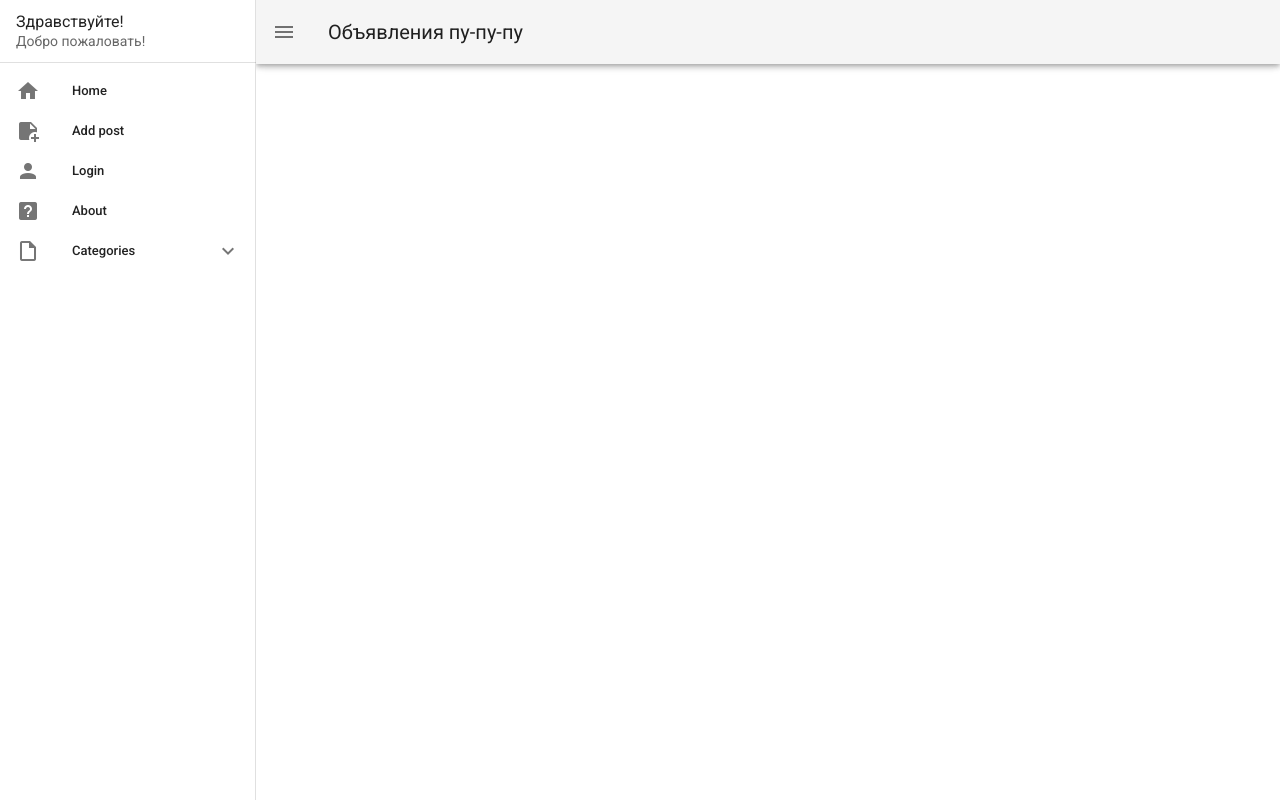
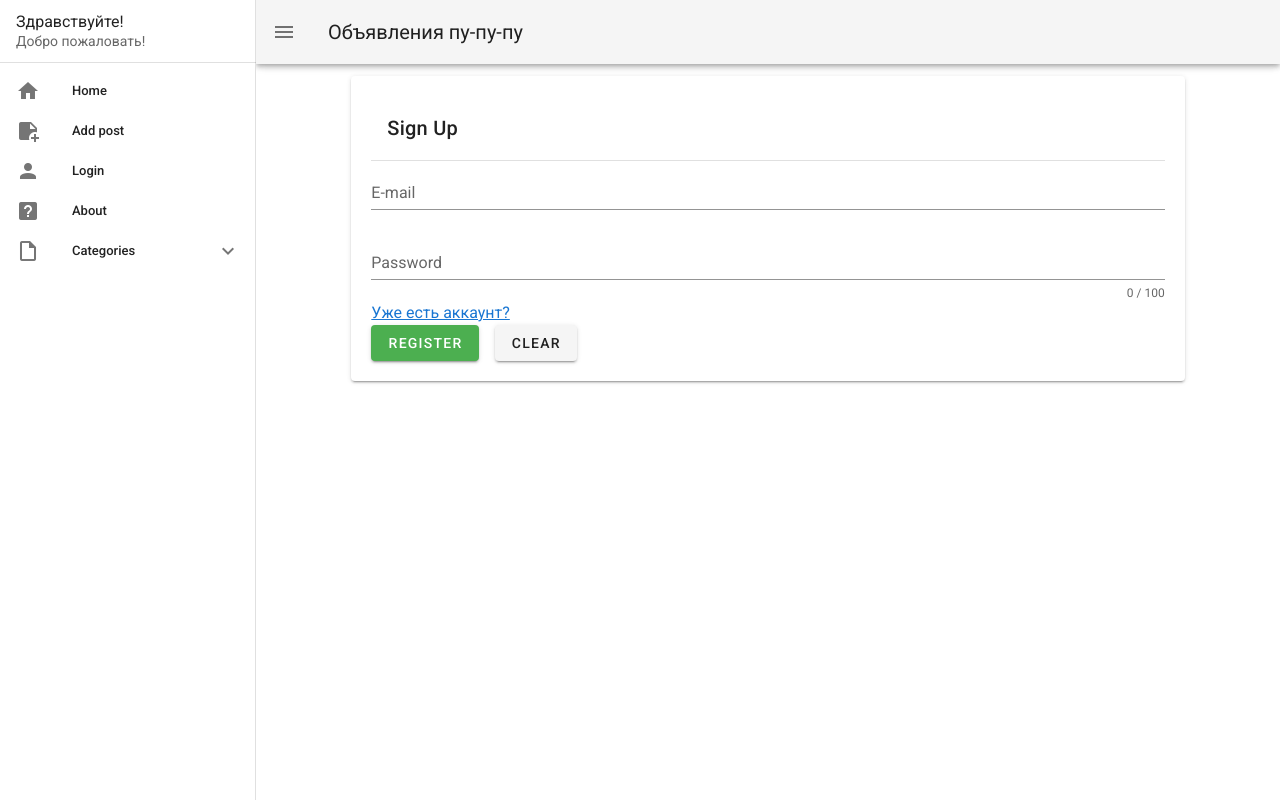
Before and after one commit to JupickGosling/kursach, a Vue app in the folder client/: page /register in a window 1280 px wide. Built offline with nearby package versions, Linux system fonts and the light colour scheme.

Commit message:
ничего не работает(((

```diff
--- a/client/src/App.vue
+++ b/client/src/App.vue
@@ -68,7 +68,6 @@
 </template>
 
 <script>
-var FormData = require('form-data');
   export default {
     data: () => ({ drawer: null,
     items: [
--- /dev/null
+++ b/client/src/auth.js
@@ -0,0 +1,9 @@
+import axios from 'axios'
+const url = "/user/register"
+
+export default class AUTH {
+    static async createUser(user){
+        const res = await axios.post(url,user);
+        return res.data;
+    }
+}
--- a/client/src/router/index.js
+++ b/client/src/router/index.js
@@ -33,6 +33,11 @@ const routes = [
     component: () => import(/* webpackChunkName: "about" */ '../views/LoginPage.vue')
   },
   {
+    path: '/register',
+    name: 'register',
+    component: () => import(/* webpackChunkName: "about" */ '../views/RegPage.vue')
+  },
+  {
     path: '/about',
     name: 'about',
     // route level code-splitting
--- a/client/src/views/LoginPage.vue
+++ b/client/src/views/LoginPage.vue
@@ -21,29 +21,25 @@
                     required
                   ></v-text-field>
 
-                  <v-select
-                    v-model="select"
-                    :items="items"
-                    :rules="[v => !!v || 'Item is required']"
-                    label="Item"
-                    required
-                  ></v-select>
-
-                  <v-checkbox
+                  <div>
+                    <v-checkbox
                     v-model="checkbox"
                     :rules="[v => !!v || 'You must agree to continue!']"
                     label="Do you agree?"
-                    required
-                  ></v-checkbox>
+                    required>
+                  </v-checkbox>
+
+                  <a href="/register">Зарегистрироваться?</a>
+                  </div>
 
                   <v-btn
+                    color="success"
                     class="mr-4"
                     @click="submit"
-                  >
-                    submit
+                  >Login
                   </v-btn>
                   <v-btn @click="reset">
-                    clear
+                    Clear
                   </v-btn>
                 </v-form>
             </v-card>
@@ -56,13 +52,6 @@
     data: () => ({
       valid: true,
       name: '',
-      select: null,
-      items: [
-        'Item 1',
-        'Item 2',
-        'Item 3',
-        'Item 4',
-      ],
       checkbox: false,
       nameRules: [
         v => !!v || 'Name is required',
@@ -80,7 +69,7 @@
       },
       reset () {
         this.$refs.form.reset()
-      },
+      }
     },
   }
 </script>
--- /dev/null
+++ b/client/src/views/RegPage.vue
@@ -0,0 +1,99 @@
+<template>
+    <v-container>
+      <v-row no-gutters>
+          <v-col sm="10" class="mx-auto">
+              <v-card class="pa-5">
+                  <v-card-title>Sign Up</v-card-title>
+                  <v-divider></v-divider>
+                  <v-form ref="form" v-model="valid" lazy-validation enctype="multipart/form-data">
+
+                    <v-text-field
+                      v-model="email"
+                      :rules="emailRules"
+                      label="E-mail"
+                      required
+                    ></v-text-field>
+
+                    <v-text-field
+                      v-model="password"
+                      :counter="(min,max)"
+                      :rules="rules"
+                      label="Password"
+                      required
+                    ></v-text-field>
+
+                    <div>
+                    <a href="/login">Уже есть аккаунт?</a>
+                    </div>
+
+                    <div>
+                    <v-btn @click="submitForm" class="mr-4" color="success">Register</v-btn>
+                    <v-btn @click="reset">
+                      clear
+                    </v-btn>
+                    </div>
+                  </v-form>
+              </v-card>
+          </v-col>
+      </v-row>
+  </v-container>
+</template>
+<script>
+var FormData = import('form-data');
+import AUTH from '../auth';
+export default{
+    data(){
+      return{
+        user:{
+            email: '',
+            password: '',
+        },
+        valid: true,
+        max: 100,
+        min: 8,
+        checkbox: false,
+        emailRules: [
+            v => !!v || 'E-mail is required',
+            v => /.+@.+\..+/.test(v) || 'E-mail must be valid',
+        ],
+      }
+    },
+    methods: {
+      async submitForm () {
+        const fd = new FormData();
+        fd.append('email', this.email);
+        fd.append('password', this.password);
+        if(this.$refs.form.validate()){
+            const response = await AUTH.createUser(fd);
+            this.$router.push({ name: 'home', params: {message: response.message} });
+        };
+      },
+      reset () {
+        this.$refs.form.reset()
+      },
+    },
+    computed: {
+      rules () {
+        const rules = []
+
+        if (this.max) {
+          const rule =
+            v => (v || '').length <= this.max ||
+              `A maximum of ${this.max} characters is allowed`
+
+          rules.push(rule)
+        }
+
+        if (this.min) {
+          const rule =
+            v => (v || '').length >= this.min ||
+              `A minimum of ${this.min} characters is allowed`
+
+          rules.push(rule)
+        }
+
+        return rules
+      },
+    },
+  }
+</script>
```
Also changed, not shown: 2 other files (tests, documents, lock files or other folders).
